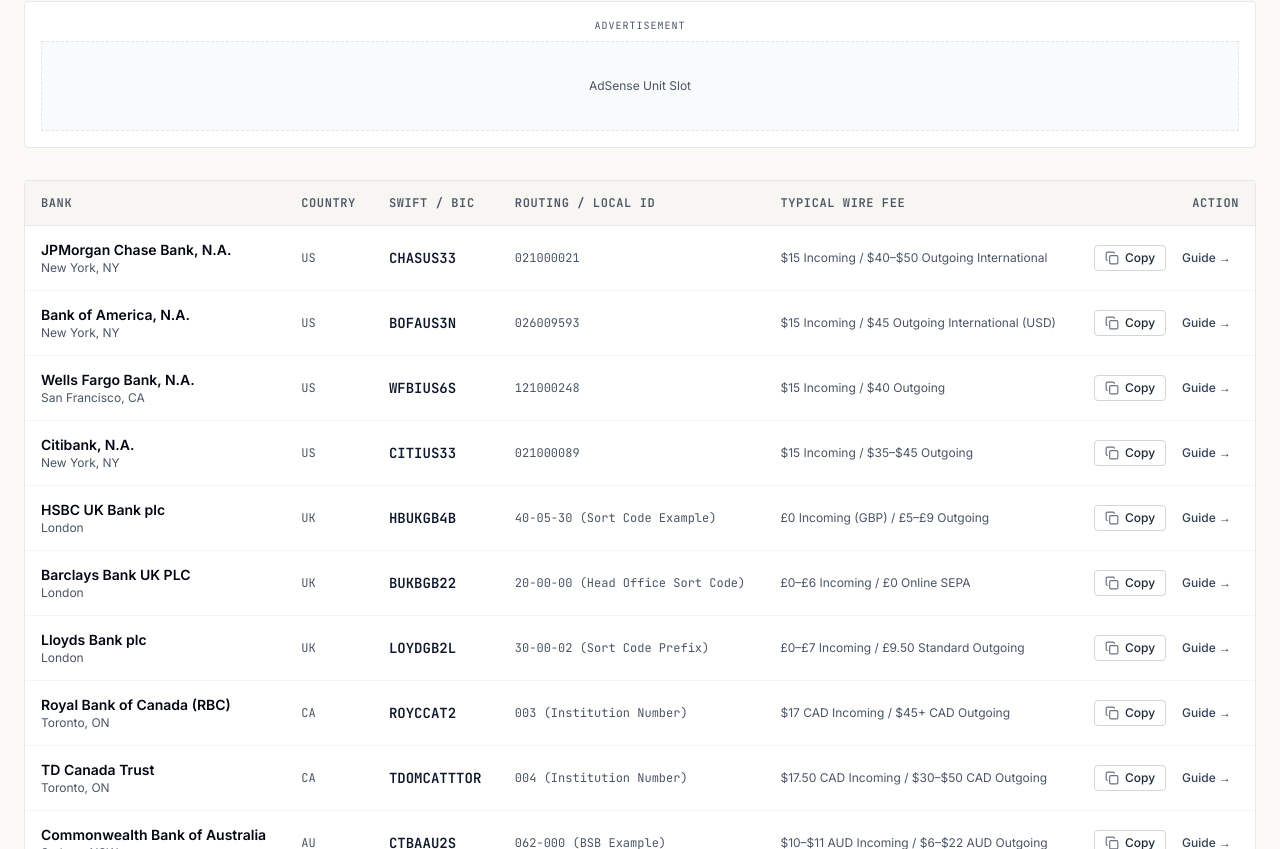
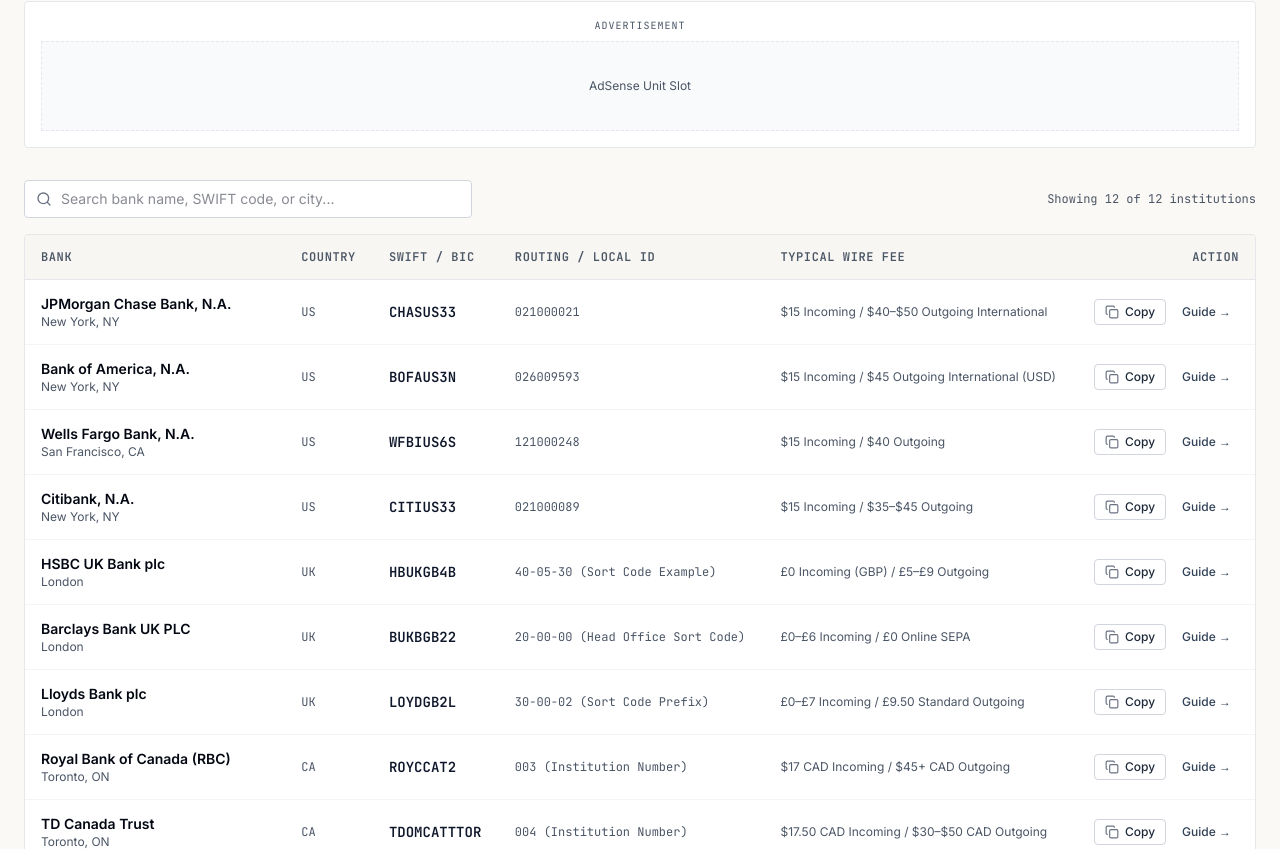
Before and after one commit to prokashsarker/news.nexurasecurity.com, a Next.js app: page /swift in a window 1280 px wide. Shown: the part 471-1320 px from the top of the page. Built offline with nearby package versions, Linux system fonts and the light colour scheme; no server answers; the database is empty.

Commit message:
Add instant search bar to SWIFT directory and country hub pages

```diff
--- a/src/app/swift/country/[country]/page.js
+++ b/src/app/swift/country/[country]/page.js
@@ -3,7 +3,7 @@ import Link from "next/link";
 import { notFound } from "next/navigation";
 import { getSwiftCodes } from "@/lib/data";
 import { getCountryDisplayName, resolveCountryCode } from "@/lib/seed-data";
-import CopyButton from "@/components/CopyButton";
+import SwiftDirectoryTable from "@/components/SwiftDirectoryTable";
 import AdSlot from "@/components/AdSlot";
 
 export function generateStaticParams() {
@@ -76,46 +76,7 @@ async function SwiftCountryHubContent({ params }) {
 
       <AdSlot className="mb-8" />
 
-      <div className="bg-white border border-gray-200 rounded-sm overflow-x-auto">
-        <table className="w-full text-left border-collapse">
-          <thead>
-            <tr className="border-b border-gray-200 bg-[#f7f6f2] text-xs font-mono uppercase tracking-wider text-gray-600">
-              <th className="py-3.5 px-4">Bank</th>
-              <th className="py-3.5 px-4">City</th>
-              <th className="py-3.5 px-4">SWIFT / BIC</th>
-              <th className="py-3.5 px-4 text-right">Action</th>
-            </tr>
-          </thead>
-          <tbody className="divide-y divide-gray-100 text-sm">
-            {codes.map((item) => (
-              <tr key={item.slug} className="hover:bg-gray-50 transition-colors">
-                <td className="py-3.5 px-4 font-semibold text-gray-950">
-                  <Link href={`/swift/${item.slug}`} className="hover:underline">
-                    {item.bank_name}
-                  </Link>
-                </td>
-                <td className="py-3.5 px-4 text-xs text-gray-600">
-                  {item.city}
-                </td>
-                <td className="py-3.5 px-4 font-mono font-bold text-slate-900">
-                  {item.swift_code}
-                </td>
-                <td className="py-3.5 px-4 text-right">
-                  <div className="inline-flex items-center gap-2">
-                    <CopyButton text={item.swift_code} label="Copy" />
-                    <Link
-                      href={`/swift/${item.slug}`}
-                      className="text-xs font-medium text-slate-700 hover:text-slate-950 px-2 py-1"
-                    >
-                      Guide &rarr;
-                    </Link>
-                  </div>
-                </td>
-              </tr>
-            ))}
-          </tbody>
-        </table>
-      </div>
+      <SwiftDirectoryTable codes={codes} showCountryColumn={false} />
     </main>
   );
 }
--- a/src/app/swift/page.js
+++ b/src/app/swift/page.js
@@ -1,7 +1,7 @@
 import Link from "next/link";
 import { getSwiftCodes, getSwiftCountries } from "@/lib/data";
 import { getCountryDisplayName } from "@/lib/seed-data";
-import CopyButton from "@/components/CopyButton";
+import SwiftDirectoryTable from "@/components/SwiftDirectoryTable";
 import AdSlot from "@/components/AdSlot";
 
 export const metadata = {
@@ -12,7 +12,7 @@ export const metadata = {
 
 export default async function SwiftDirectoryPage() {
   const [codes, countries] = await Promise.all([
-    getSwiftCodes({ limit: 250 }),
+    getSwiftCodes({ limit: 500 }),
     getSwiftCountries(),
   ]);
 
@@ -56,63 +56,7 @@ export default async function SwiftDirectoryPage() {
 
       <AdSlot className="mb-8" />
 
-      <div className="bg-white border border-gray-200 rounded-sm overflow-x-auto">
-        <table className="w-full text-left border-collapse">
-          <thead>
-            <tr className="border-b border-gray-200 bg-[#f7f6f2] text-xs font-mono uppercase tracking-wider text-gray-600">
-              <th className="py-3.5 px-4">Bank</th>
-              <th className="py-3.5 px-4">Country</th>
-              <th className="py-3.5 px-4">SWIFT / BIC</th>
-              <th className="py-3.5 px-4 hidden md:table-cell">Routing / Local ID</th>
-              <th className="py-3.5 px-4 hidden lg:table-cell">Typical Wire Fee</th>
-              <th className="py-3.5 px-4 text-right">Action</th>
-            </tr>
-          </thead>
-          <tbody className="divide-y divide-gray-100 text-sm">
-            {codes.map((item) => (
-              <tr key={item.slug} className="hover:bg-gray-50 transition-colors">
-                <td className="py-3.5 px-4">
-                  <Link
-                    href={`/swift/${item.slug}`}
-                    className="font-semibold text-gray-950 hover:underline"
-                  >
-                    {item.bank_name}
-                  </Link>
-                  <div className="text-xs text-gray-600">{item.city}</div>
-                </td>
-                <td className="py-3.5 px-4 font-mono text-xs uppercase text-gray-600">
-                  <Link
-                    href={`/swift/country/${item.country}`}
-                    className="hover:underline"
-                  >
-                    {item.country}
-                  </Link>
-                </td>
-                <td className="py-3.5 px-4 font-mono font-bold text-slate-900">
-                  {item.swift_code}
-                </td>
-                <td className="py-3.5 px-4 font-mono text-xs text-gray-600 hidden md:table-cell">
-                  {item.routing_number || "—"}
-                </td>
-                <td className="py-3.5 px-4 text-xs text-gray-600 hidden lg:table-cell">
-                  {item.wire_fee || "Varies by tier"}
-                </td>
-                <td className="py-3.5 px-4 text-right">
-                  <div className="inline-flex items-center gap-2">
-                    <CopyButton text={item.swift_code} label="Copy" />
-                    <Link
-                      href={`/swift/${item.slug}`}
-                      className="text-xs font-medium text-slate-700 hover:text-slate-950 px-2 py-1"
-                    >
-                      Guide &rarr;
-                    </Link>
-                  </div>
-                </td>
-              </tr>
-            ))}
-          </tbody>
-        </table>
-      </div>
+      <SwiftDirectoryTable codes={codes} showCountryColumn={true} />
     </main>
   );
 }
--- /dev/null
+++ b/src/components/SwiftDirectoryTable.js
@@ -0,0 +1,145 @@
+"use client";
+
+import { useState } from "react";
+import Link from "next/link";
+import { Search, X } from "lucide-react";
+import CopyButton from "./CopyButton";
+
+export default function SwiftDirectoryTable({
+  codes = [],
+  showCountryColumn = true,
+}) {
+  const [query, setQuery] = useState("");
+
+  const q = query.trim().toLowerCase();
+  const filtered = q
+    ? codes.filter(
+        (item) =>
+          (item.bank_name || "").toLowerCase().includes(q) ||
+          (item.swift_code || "").toLowerCase().includes(q) ||
+          (item.city || "").toLowerCase().includes(q) ||
+          (item.country || "").toLowerCase().includes(q)
+      )
+    : codes;
+
+  return (
+    <div>
+      {/* Search Bar */}
+      <div className="mb-4 flex flex-col sm:flex-row sm:items-center justify-between gap-3">
+        <div className="relative flex-1 max-w-md">
+          <Search className="w-4 h-4 text-gray-500 absolute left-3 top-1/2 -translate-y-1/2" />
+          <input
+            type="text"
+            aria-label="Search bank name, SWIFT/BIC code, or city"
+            value={query}
+            onChange={(e) => setQuery(e.target.value)}
+            placeholder="Search bank name, SWIFT code, or city..."
+            className="w-full bg-white border border-gray-300 rounded-sm pl-9 pr-8 py-2 text-sm focus:outline-none focus:border-slate-900"
+          />
+          {query && (
+            <button
+              type="button"
+              onClick={() => setQuery("")}
+              aria-label="Clear search"
+              className="absolute right-2.5 top-1/2 -translate-y-1/2 text-gray-400 hover:text-gray-700 cursor-pointer"
+            >
+              <X className="w-4 h-4" />
+            </button>
+          )}
+        </div>
+        <p className="text-xs font-mono text-gray-600">
+          Showing {filtered.length} of {codes.length} institutions
+        </p>
+      </div>
+
+      {/* Table */}
+      <div className="bg-white border border-gray-200 rounded-sm overflow-x-auto">
+        <table className="w-full text-left border-collapse">
+          <thead>
+            <tr className="border-b border-gray-200 bg-[#f7f6f2] text-xs font-mono uppercase tracking-wider text-gray-600">
+              <th className="py-3.5 px-4">Bank</th>
+              {showCountryColumn ? (
+                <th className="py-3.5 px-4">Country</th>
+              ) : (
+                <th className="py-3.5 px-4">City</th>
+              )}
+              <th className="py-3.5 px-4">SWIFT / BIC</th>
+              <th className="py-3.5 px-4 hidden md:table-cell">
+                Routing / Local ID
+              </th>
+              <th className="py-3.5 px-4 hidden lg:table-cell">
+                Typical Wire Fee
+              </th>
+              <th className="py-3.5 px-4 text-right">Action</th>
+            </tr>
+          </thead>
+          <tbody className="divide-y divide-gray-100 text-sm">
+            {filtered.length === 0 ? (
+              <tr>
+                <td
+                  colSpan={6}
+                  className="py-8 px-4 text-center text-sm text-gray-600"
+                >
+                  No matching bank or SWIFT code found for &ldquo;{query}&rdquo;.
+                </td>
+              </tr>
+            ) : (
+              filtered.map((item) => (
+                <tr
+                  key={item.slug}
+                  className="hover:bg-gray-50 transition-colors"
+                >
+                  <td className="py-3.5 px-4">
+                    <Link
+                      href={`/swift/${item.slug}`}
+                      className="font-semibold text-gray-950 hover:underline"
+                    >
+                      {item.bank_name}
+                    </Link>
+                    {showCountryColumn && (
+                      <div className="text-xs text-gray-600">{item.city}</div>
+                    )}
+                  </td>
+                  {showCountryColumn ? (
+                    <td className="py-3.5 px-4 font-mono text-xs uppercase text-gray-600">
+                      <Link
+                        href={`/swift/country/${item.country}`}
+                        className="hover:underline"
+                      >
+                        {item.country}
+                      </Link>
+                    </td>
+                  ) : (
+                    <td className="py-3.5 px-4 text-xs text-gray-600">
+                      {item.city}
+                    </td>
+                  )}
+                  <td className="py-3.5 px-4 font-mono font-bold text-slate-900">
+                    {item.swift_code}
+                  </td>
+                  <td className="py-3.5 px-4 font-mono text-xs text-gray-600 hidden md:table-cell">
+                    {item.routing_number || "—"}
+                  </td>
+                  <td className="py-3.5 px-4 text-xs text-gray-600 hidden lg:table-cell">
+                    {item.wire_fee || "Varies by tier"}
+                  </td>
+                  <td className="py-3.5 px-4 text-right">
+                    <div className="inline-flex items-center gap-2">
+                      <CopyButton text={item.swift_code} label="Copy" />
+                      <Link
+                        href={`/swift/${item.slug}`}
+                        className="text-xs font-medium text-slate-700 hover:text-slate-950 px-2 py-1"
+                      >
+                        Guide &rarr;
+                      </Link>
+                    </div>
+                  </td>
+                </tr>
+              ))
+            )}
+          </tbody>
+        </table>
+      </div>
+    </div>
+  );
+}
```
